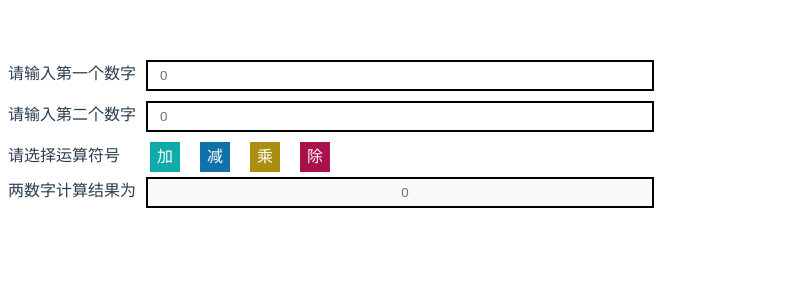
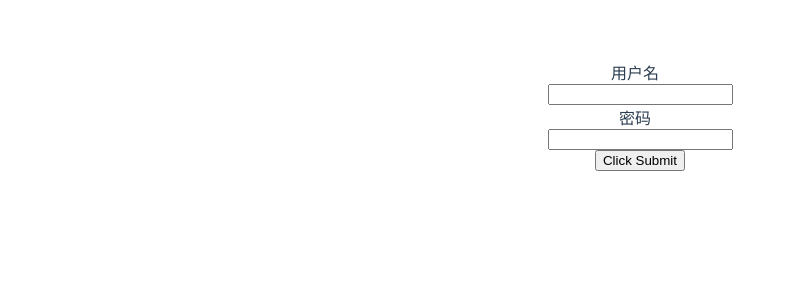
Before and after one commit to pl-web/VUE-PRO, a Vue app in the folder vue-base/: page / in a window 1280 px wide. Shown: the top 300 px of the page, without its empty margins (0-788 px from the left). Built offline with nearby package versions, Linux system fonts and the light colour scheme.

Commit message:
Form-Submit-Example

```diff
--- a/vue-base/src/App.vue
+++ b/vue-base/src/App.vue
@@ -6,7 +6,8 @@
 
 <script>
 // import Index from './components/Index.vue'
-import Index from './form/Index.vue'
+// import Index from './form/Index.vue' // 进行计算的例子
+import Index from './FormComponent/Index.vue' // 表单提交的例子
 export default {
   name: 'App',
   components: {
--- /dev/null
+++ b/vue-base/src/FormComponent/Form.vue
@@ -0,0 +1,15 @@
+<template>
+  <div>
+    <slot></slot>
+  </div>
+</template>
+
+<script>
+  export default {
+   name: "Form"
+  }
+</script>
+
+<style scoped>
+
+</style>
--- /dev/null
+++ b/vue-base/src/FormComponent/FormItem.vue
@@ -0,0 +1,42 @@
+<template>
+  <div>
+    <label v-if="label">{{ label }}</label>
+    <slot></slot>
+    <span class="__error__message__" v-if="error">{{ error }}</span>
+  </div>
+</template>
+
+<script>
+  export default {
+    name: "FormItem",
+    props: {
+      label: {
+        type: String,
+        default: "",
+        required: false
+      },
+      error: {
+        type: String,
+        default: "",
+        required: false
+      }
+    }
+  }
+</script>
+
+<style scoped>
+.form-item {
+  margin-top: 10px;
+  display: flex;
+}
+label {
+  margin-right: 10px;
+}
+.__error__message__ {
+  font-size: 10px;
+  line-height: 100%;
+  margin-top: 9px;
+  margin-left: 5px;
+  color: rgb(226, 21, 21);
+}
+</style>
--- /dev/null
+++ b/vue-base/src/FormComponent/Index.vue
@@ -0,0 +1,45 @@
+<template>
+  <div>
+    <Form>
+      <FormItem label="用户名">
+        <Input v-model="user.username" />
+      </FormItem>
+      <FormItem label="密码">
+        <Input v-model="user.password" type="password" />
+      </FormItem>
+      <FormItem>
+        <button>Click Submit</button>
+      </FormItem>
+    </Form>
+  </div>
+</template>
+
+<script>
+  import Form from "./Form"
+  import FormItem from "./FormItem"
+  import Input from "./Input"
+  export default {
+    name: "Index",
+    components: {
+      Form,
+      FormItem,
+      Input
+    },
+    data() {
+      return {
+        user: {
+          username: "",
+          password: "",
+        },
+        rules: {
+          username: [],
+          password: []
+        }
+      }
+    }
+  }
+</script>
+
+<style scoped>
+
+</style>
--- /dev/null
+++ b/vue-base/src/FormComponent/Input.vue
@@ -0,0 +1,28 @@
+<template>
+  <div>
+    <input :type="type" :value="value" @input="onInput" />
+  </div>
+</template>
+
+<script>
+  export default {
+    name: "Input",
+    props: {
+      value: {
+        type: String,
+        required: true,
+        default: "",
+      },
+      type: {
+        type: String,
+        required: false,
+        default: "text"
+      }
+    },
+    methods: {
+      onInput: function() {
+
+      }
+    }
+  }
+</script>
```
Also changed, not shown: vue-base/src/Msg/Message.vue (added).
